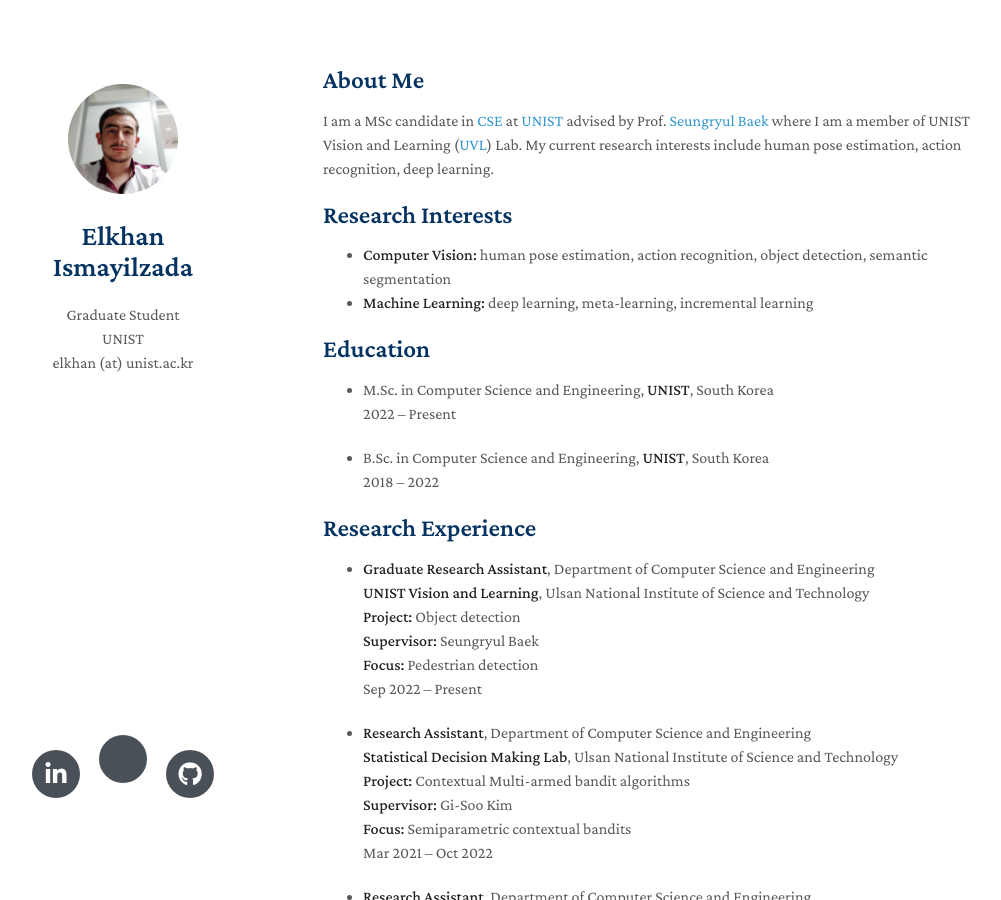
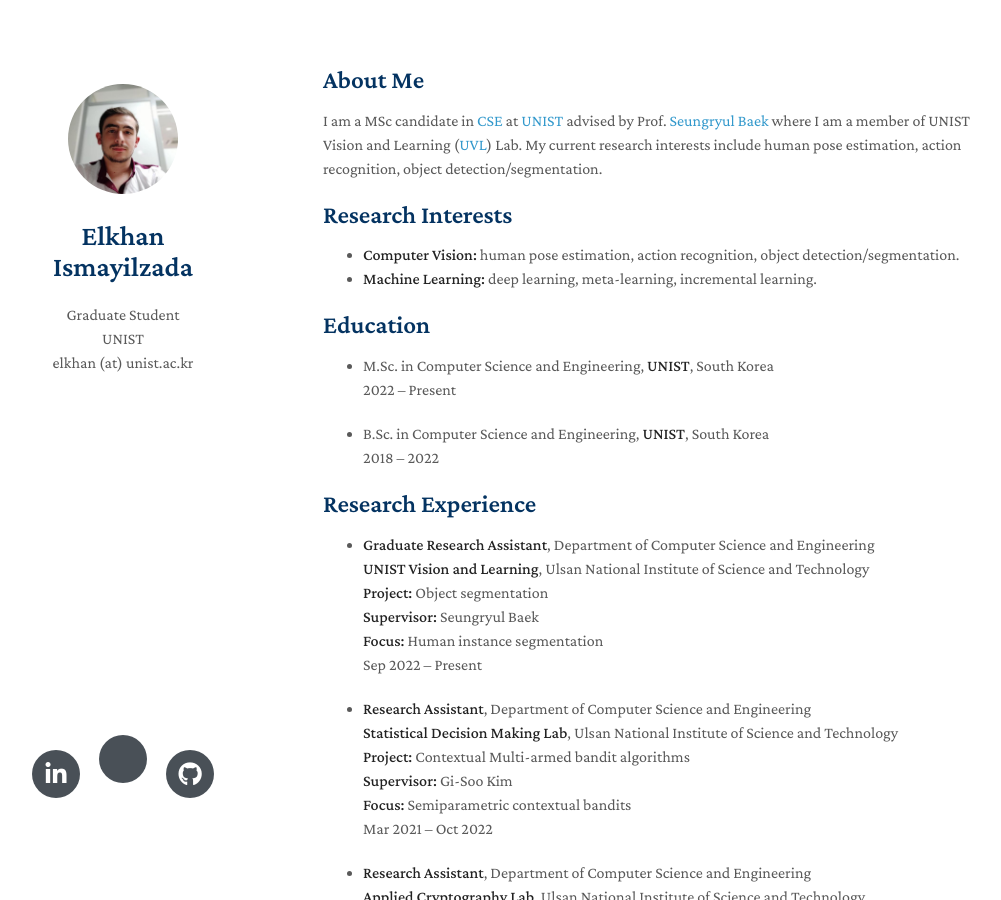
Before and after one commit to elkhanzada/elkhanzada.github.io, a Jekyll site: the page built from index.md, in a window 1280 px wide and 900 px high. Shown: the whole window, without its empty margins (147-1148 px from the left). Built offline with Jekyll 4.4.1, drawn with Linux system fonts in a browser that asks for light colours; nearby versions of some CDN libraries; a style sheet for code colours, icons or effects is not loaded; our own code applies the rules of GitHub Pages for plain Markdown files.

Commit message:
Update index.md

```diff
--- a/index.md
+++ b/index.md
@@ -4,12 +4,12 @@ layout: homepage
 
 ## About Me
 
-I am a MSc candidate in [CSE](https://cse.unist.ac.kr/) at [UNIST](https://www.unist.ac.kr/) advised by Prof. [Seungryul Baek](https://sites.google.com/site/bsrvision00/) where I am a member of UNIST Vision and Learning ([UVL](http://vision.unist.ac.kr)) Lab. My current research interests include human pose estimation, action recognition, deep learning.
+I am a MSc candidate in [CSE](https://cse.unist.ac.kr/) at [UNIST](https://www.unist.ac.kr/) advised by Prof. [Seungryul Baek](https://sites.google.com/site/bsrvision00/) where I am a member of UNIST Vision and Learning ([UVL](http://vision.unist.ac.kr)) Lab. My current research interests include human pose estimation, action recognition, object detection/segmentation.
 
 ## Research Interests
 
-- **Computer Vision:** human pose estimation, action recognition, object detection, semantic segmentation
-- **Machine Learning:** deep learning, meta-learning, incremental learning
+- **Computer Vision:** human pose estimation, action recognition, object detection/segmentation.
+- **Machine Learning:** deep learning, meta-learning, incremental learning.
 
 ## Education
 - M.Sc. in Computer Science and Engineering, **UNIST**, South Korea \\
@@ -22,9 +22,9 @@ I am a MSc candidate in [CSE](https://cse.unist.ac.kr/) at [UNIST](https://www.u
 
 - **Graduate Research Assistant**, Department of Computer Science and Engineering \\
   **UNIST Vision and Learning**, Ulsan National Institute of Science and Technology \\
-  **Project:** Object detection \\
+  **Project:** Object segmentation \\
   **Supervisor:** Seungryul Baek \\
-  **Focus:** Pedestrian detection \\
+  **Focus:** Human instance segmentation \\
   Sep 2022 – Present
 
 - **Research Assistant**, Department of Computer Science and Engineering \\
```
